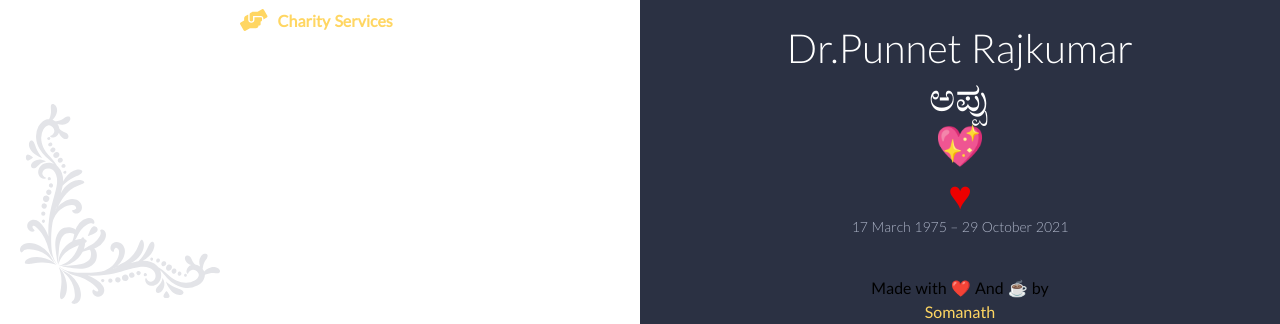
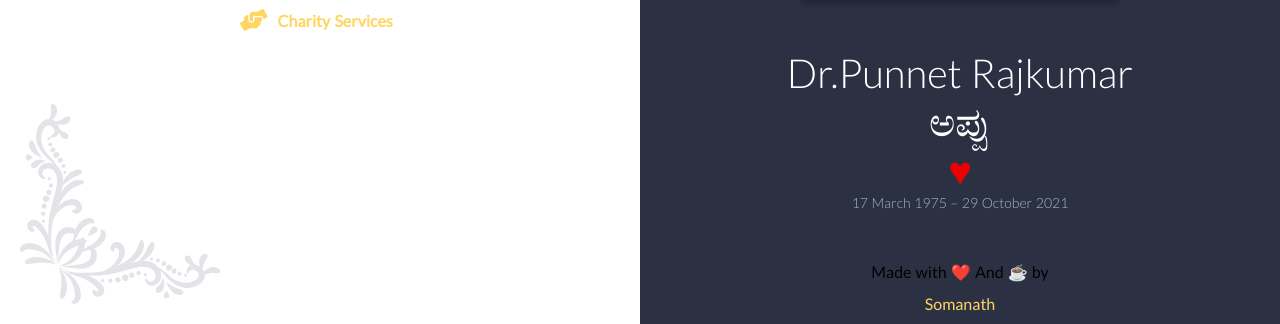
Before and after one commit to somuappu75/tribute, a plain HTML site: page index.html in a window 1280 px wide. Shown: the part 476-800 px from the top of the page. Drawn offline with Linux system fonts and the light colour scheme; a script that the page names is missing.

Commit message:
Update index.html

```diff
--- a/index.html
+++ b/index.html
@@ -420,7 +420,7 @@ a:hover {
                     <div class="section tribute">
                         <h1 class="title">In Loving Memory </h1> <img height="292" src="images/Puneetfront.jpg" alt="In loving memory">
                         <div class="subtitle">
-                            <div class="name">Dr.Punnet Rajkumar<br>ಅಪ್ಪು<br>💖<p class="heart">&#x2665;</p></div>17 March 1975 – 29 October 2021<br></div>
+                            <div class="name">Dr.Punnet Rajkumar<br>ಅಪ್ಪು<br><p class="heart">&#x2665;</p></div>17 March 1975 – 29 October 2021<br></div>
 						Made with ❤️ And ☕ by<a href="html_images.asp" target="_blank">Somanath</a>
 
                     </div>
```
